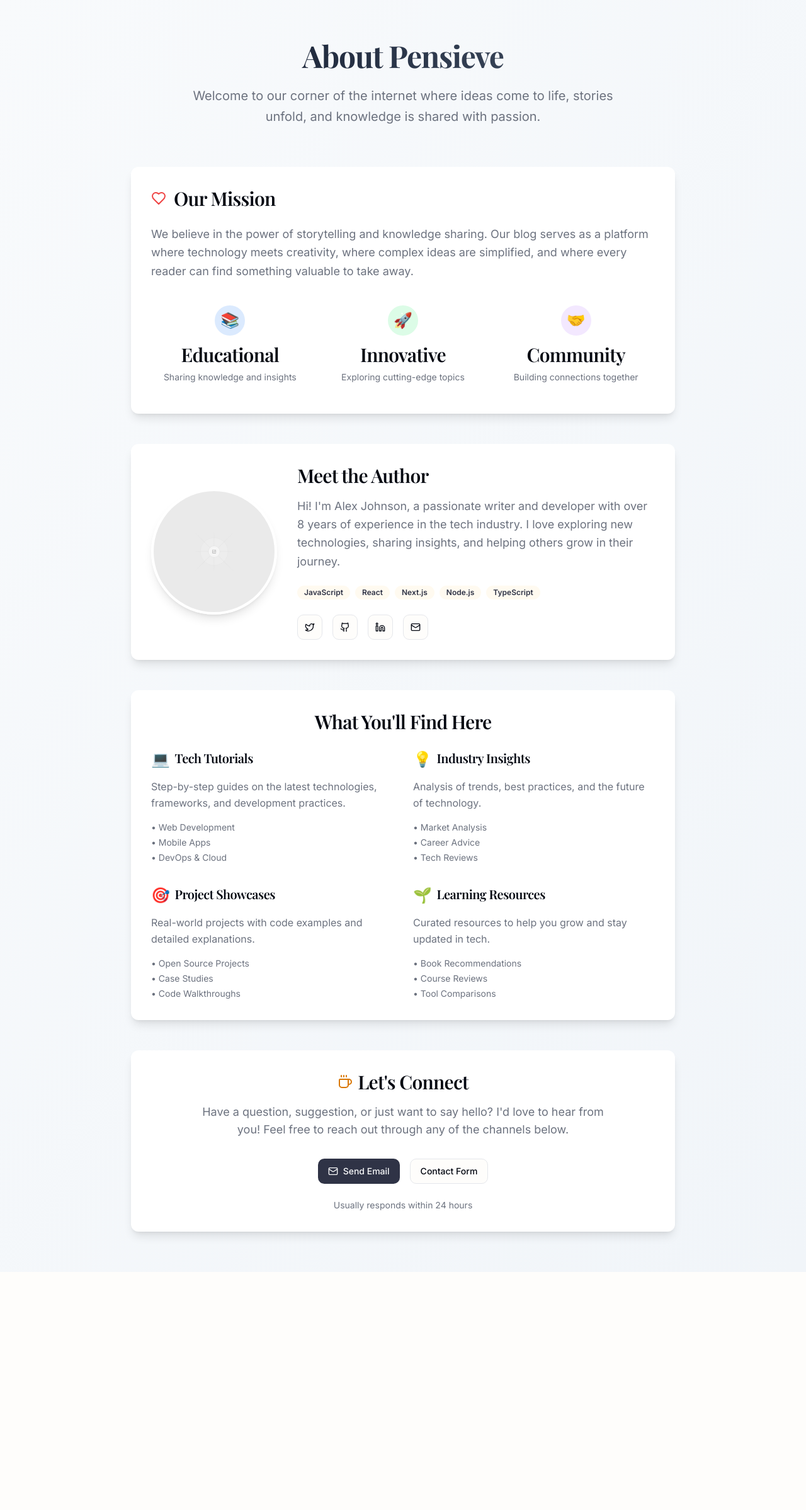
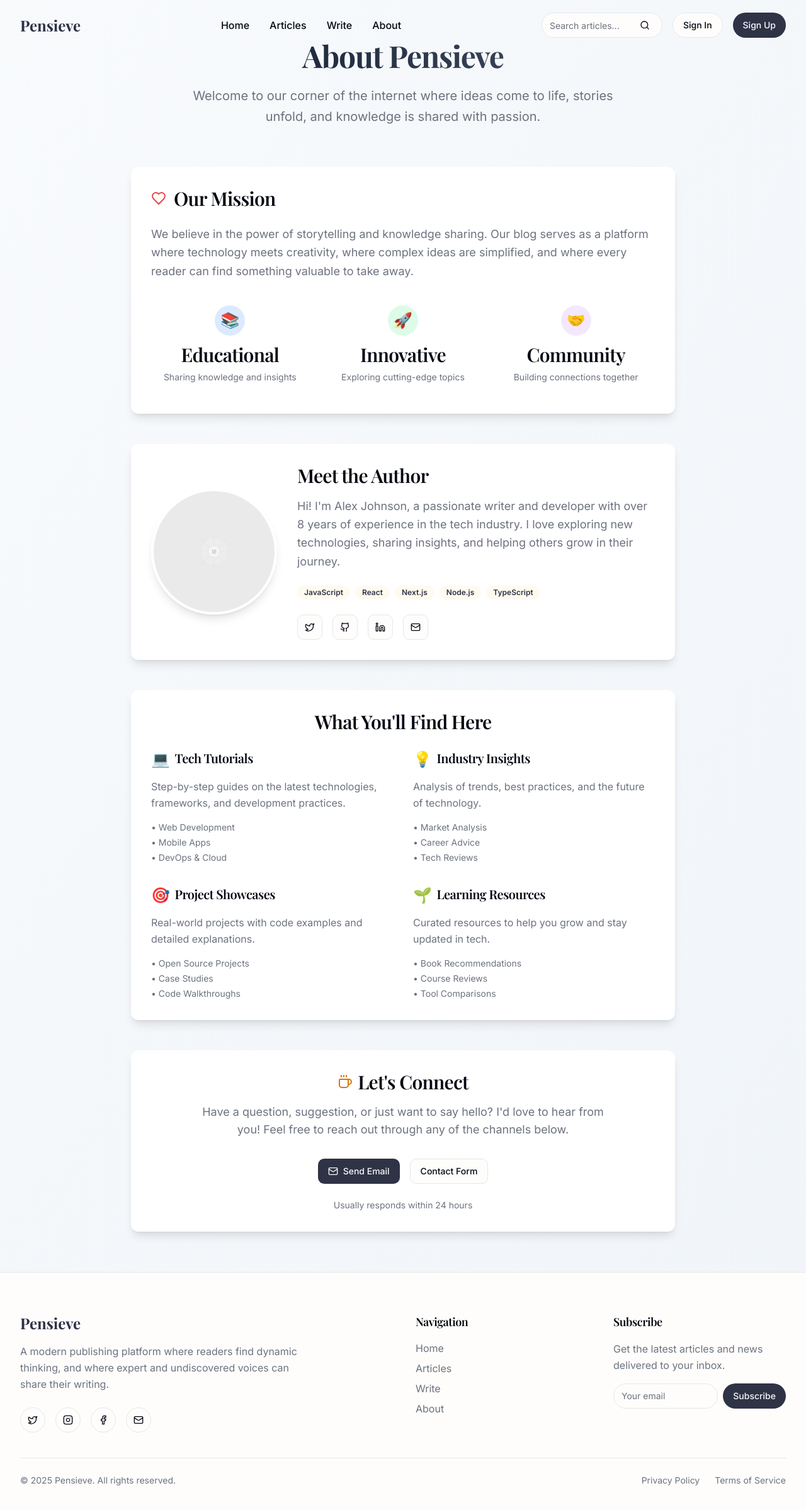
Before and after one commit to AnuragDahal/pensiv, a Next.js app in the folder client/: page /about in a window 1280 px wide. Shown: the top 2398 px of the page at 63% size. Before the commit the page ends 2020 px from the top, so only its background shows below. Built offline with nearby package versions, Linux system fonts and the light colour scheme; a web font is replaced by a local one.

Commit message:
update about layout

```diff
--- a/client/src/app/about/layout.tsx
+++ b/client/src/app/about/layout.tsx
@@ -1,3 +1,5 @@
+import Footer from "@/components/Footer";
+import Navbar from "@/components/NavBar";
 import React, { ReactNode } from "react";
 
 export const metadata = {
@@ -14,7 +16,9 @@ export const metadata = {
 const Layout = ({ children }: { children: ReactNode }) => {
   return (
     <html>
+      <Navbar />
       <body>{children}</body>
+      <Footer />
     </html>
   );
 };
```
